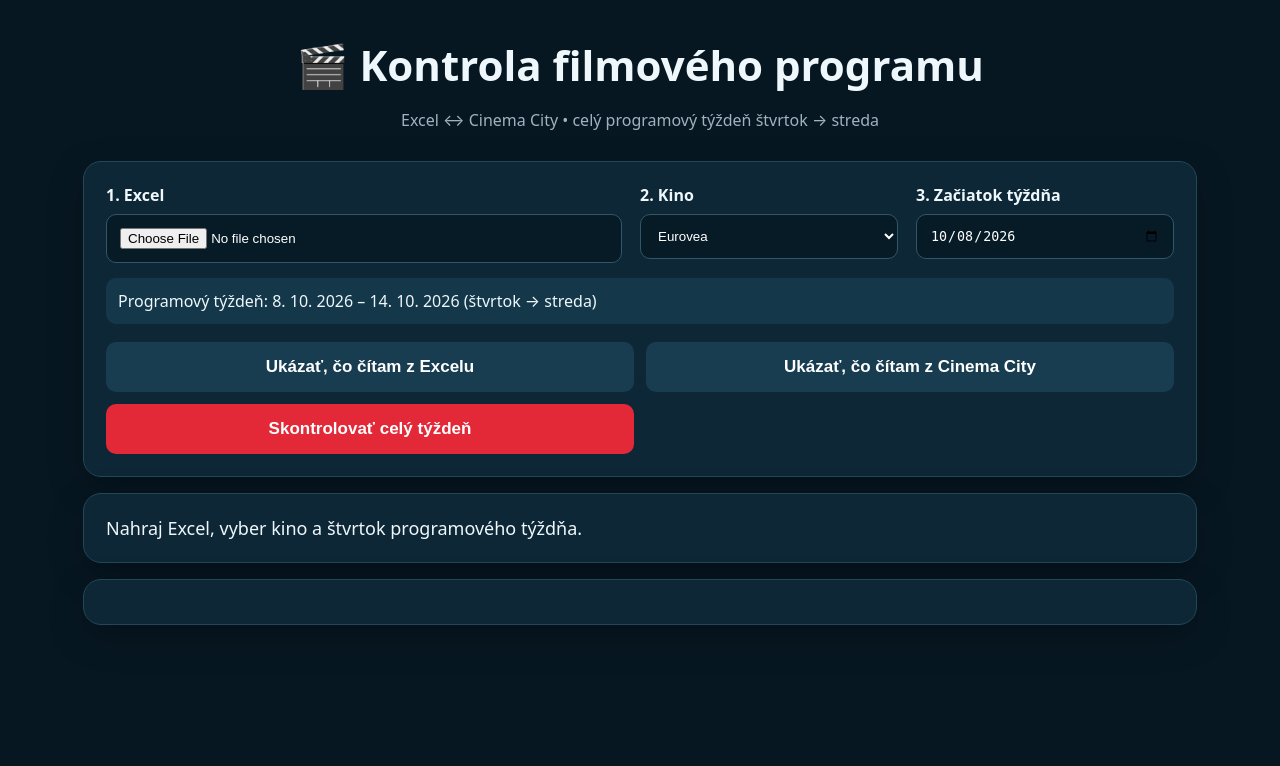
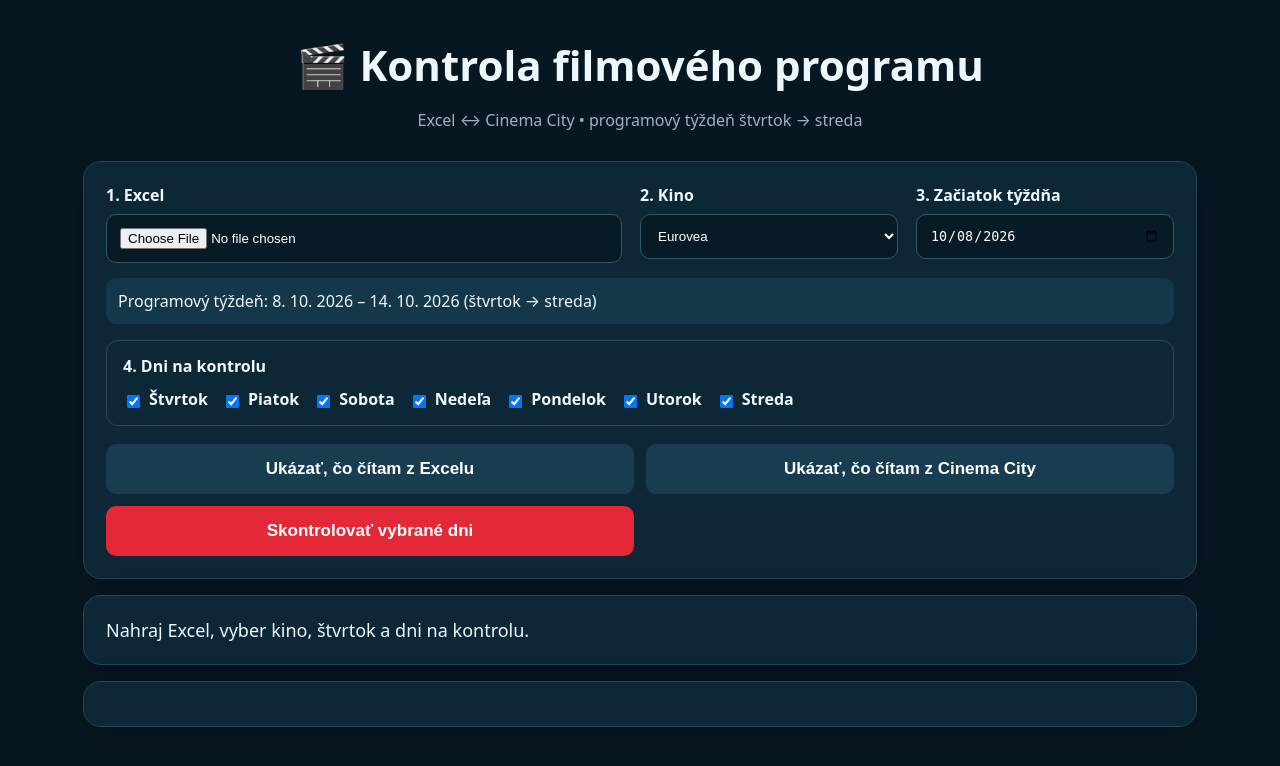
Before and after one commit to sima482/cinema_program_checker, a Flask app: page / in a window 1280 px wide. Shown: the top 766 px of the page. Run offline with Flask 3, Linux system fonts and the light colour scheme.

Commit message:
Add files via upload

```diff
--- a/app.py
+++ b/app.py
@@ -5,7 +5,7 @@ from io import BytesIO
 import os, re, unicodedata, requests
 
 app = Flask(__name__)
-BUILD_VERSION = 'V26'
+BUILD_VERSION = 'V27'
 
 # Current Cinema City SK cinema identifiers.
 CINEMAS = {
@@ -967,7 +967,7 @@ def check_day():
                 errors.append({'type': 'attribute', 'expected': compact_show(e), 'web': compact_show(w)})
             if not structured_original_language_match(e, w):
                 errors.append({'type': 'original_language', 'expected': compact_show(e), 'web': compact_show(w)})
-            if not structured_localization_match(e, w):
+            if not version_match(e.get('version',''), w.get('version','')):
                 errors.append({'type': 'version', 'expected': compact_show(e), 'web': compact_show(w)})
         for i, w in enumerate(web):
             if i not in used:
@@ -1030,7 +1030,7 @@ def check():
                 errors.append({'type': 'attribute', 'expected': e, 'web': w})
             if not structured_original_language_match(e, w):
                 errors.append({'type': 'original_language', 'expected': e, 'web': w})
-            if not structured_localization_match(e, w):
+            if not version_match(e.get('version',''), w.get('version','')):
                 errors.append({'type': 'version', 'expected': e, 'web': w})
 
         for i, w in enumerate(web):
--- a/static/app.js
+++ b/static/app.js
@@ -23,10 +23,21 @@ start.onchange=upd;upd();
 function form(){let f=$('#excel').files[0];if(!f)throw Error('Najprv nahraj Excel.');let d=new Date(start.value+'T12:00:00');if(d.getDay()!=4)throw Error('Začiatok programového týždňa musí byť štvrtok.');let fd=new FormData();fd.append('excel',f);fd.append('cinema',$('#cinema').value);fd.append('start',start.value);return fd}
 function esc(s){return String(s??'').replace(/[&<>"']/g,c=>({'&':'&amp;','<':'&lt;','>':'&gt;','"':'&quot;',"'":'&#039;'}[c]))}
 const names=['štvrtok','piatok','sobota','nedeľa','pondelok','utorok','streda'];
+function selectedDayIndices(){return [...document.querySelectorAll('.day-check:checked')].map(x=>Number(x.value)).sort((a,b)=>a-b)}
+function installDaySelector(){
+  if(document.querySelector('#day-selector')) return;
+  const box=document.createElement('div'); box.id='day-selector';
+  box.style.cssText='margin-top:14px;padding:14px 16px;border:1px solid #285269;border-radius:12px;background:#0e2d3c';
+  box.innerHTML=`<div style="font-weight:800;margin-bottom:9px">4. Dni na kontrolu</div><div style="display:flex;gap:14px;flex-wrap:wrap">${names.map((n,i)=>`<label style="display:flex;align-items:center;gap:6px;cursor:pointer"><input class="day-check" type="checkbox" value="${i}" checked> ${n}</label>`).join('')}</div><div class="small" style="margin-top:7px;opacity:.8">Označ iba dni, ktoré chceš kontrolovať.</div>`;
+  range.insertAdjacentElement('afterend',box);
+  const go=$('#go'); if(go) go.textContent='Skontrolovať vybrané dni';
+}
+installDaySelector();
+function chosenDays(){const x=selectedDayIndices();if(!x.length)throw Error('Vyber aspoň jeden deň na kontrolu.');return x}
 function dayISO(i){let d=new Date(start.value+'T12:00:00');d.setDate(d.getDate()+i);return d.toISOString().slice(0,10)}
-function showProgress(prefix,i){status.className='status';status.innerHTML=`⏳ ${esc(prefix)} <b>${names[i]} ${fmt(new Date(dayISO(i)+'T12:00:00'))}</b>… <span class="small">(${i+1}/7)</span>`}
-function table(rows, hall=true){return `<div class="tablewrap"><table><thead><tr><th>Dátum</th><th>Čas</th><th>Film</th>${hall?'<th>Sála</th>':''}<th>Atribút</th><th>Pôvodný jazyk</th><th>Verzia</th></tr></thead><tbody>${rows.map(x=>`<tr><td>${esc(x.date)}</td><td>${esc(x.time)}</td><td>${esc(x.film)}</td>${hall?`<td>${esc(x.hall)}</td>`:''}<td>${esc(x.attribute)}</td><td>${esc(prettyLanguage(x.original_language))}</td><td>${esc(prettyVersion(x.version))}</td></tr>`).join('')}</tbody></table></div>`}
-function errorHtml(x){let e=x.expected,w=x.web,t=x.type==='missing'?'Chýba na webe':x.type==='extra'?'Na webe navyše':x.type==='time'?'Nesedí čas':x.type==='hall'?'Nesedí sála':x.type==='attribute'?'Nesedí atribút':x.type==='original_language'?'Nesedí pôvodný jazyk':'Nesedí dabing/titulky';let a=e||w;if(x.type==='time')return `<div class="err"><b>${t}</b> — ${esc(a.date)} • ${esc(a.film)}<div class="small">Excel: <b>${esc(e.time)}</b> • sála ${esc(e.hall)}<br>Cinema City: <b>${esc(w.time)}</b> • sála ${esc(w.hall)}</div></div>`;if(x.type==='original_language')return `<div class="err"><b>${t}</b> — ${esc(a.date)} • ${esc(a.time)} • ${esc(a.film)}<div class="small">Excel: <b>${esc(prettyLanguage(e?.original_language))}</b><br>Web: <b>${esc(prettyLanguage(w?.original_language))}</b></div></div>`;return `<div class="err"><b>${t}</b> — ${esc(a.date)} • ${esc(a.time)} • ${esc(a.film)}<div class="small">${e?`Excel: sála ${esc(e.hall)} | ${esc(e.attribute)} | ${esc(prettyVersion(e.version))}`:''}${w?`<br>Web: sála ${esc(w.hall)} | ${esc(w.attribute)} | ${esc(prettyVersion(w.version))}`:''}</div></div>`}
-$('#preview').onclick=async()=>{try{results.innerHTML='';status.className='status';status.textContent='Čítam Excel…';let r=await fetch('/api/preview',{method:'POST',body:form()}),j=await r.json();if(!j.ok)throw Error(j.error);let rows=[];for(let i=0;i<7;i++){showProgress('Spracúvam Excel:',i);rows.push(...j.expected.filter(x=>x.date===dayISO(i)));await new Promise(res=>setTimeout(res,90));}status.className='status ok';status.innerHTML=`🟢 Z Excelu som našla <b>${j.count}</b> predstavení.`;results.innerHTML=table(rows,true)}catch(e){status.className='status bad';status.textContent='⚠️ '+e.message}}
-$('#webpreview').onclick=async()=>{try{results.innerHTML='';let all=[],byDay={},expectedByDay={};for(let i=0;i<7;i++){showProgress('Načítavam Cinema City:',i);let fd=form();fd.append('day_index',String(i));let r=await fetch('/api/web-preview-day',{method:'POST',body:fd});let j=await r.json();if(!j.ok)throw Error(j.error);all.push(...(j.web||[]));byDay[j.day]=j.count||0;expectedByDay[j.day]=j.expected_count||0;}let days=Object.keys(expectedByDay).sort().map(d=>`${d}: web ${byDay[d]||0} / Excel ${expectedByDay[d]||0}`).join(' • ');status.className='status ok';status.innerHTML=`🟢 Diagnostika dokončená. Z Cinema City som prečítala <b>${all.length}</b> predstavení.<div class="small">${esc(days)}</div>`;results.innerHTML=table(all,true)}catch(e){status.className='status bad';status.textContent='⚠️ '+e.message}}
-$('#go').onclick=async()=>{try{results.innerHTML='';let errors=[],totalE=0,totalW=0;for(let i=0;i<7;i++){showProgress('Kontrolujem:',i);let fd=form();fd.append('day_index',String(i));let r=await fetch('/api/check-day',{method:'POST',body:fd});let j=await r.json();if(!j.ok)throw Error(j.error);totalE+=j.expected||0;totalW+=j.web||0;errors.push(...(j.errors||[]));window.__build=j.build||window.__build||'';}status.className='status '+(errors.length?'bad':'ok');status.innerHTML=errors.length?`🔴 Nájdených <b>${errors.length}</b> rozdielov. Excel: ${totalE}, web: ${totalW}. <span class="small">${window.__build||''}</span>`:`🟢 Program je správne nahodený. Skontrolovaných ${totalE} predstavení. <span class="small">${window.__build||''}</span>`;results.innerHTML=errors.map(errorHtml).join('')}catch(e){status.className='status bad';status.textContent='⚠️ Kontrola nebola vykonaná: '+e.message}}
+function showProgress(prefix,i,pos,total){status.className='status';status.innerHTML=`⏳ ${esc(prefix)} <b>${names[i]} ${fmt(new Date(dayISO(i)+'T12:00:00'))}</b>… <span class="small">(${pos}/${total})</span>`}
+function table(rows, hall=true){return `<div class="tablewrap"><table><thead><tr><th>Dátum</th><th>Čas</th><th>Film</th>${hall?'<th>Sála</th>':''}<th>Atribút</th><th>Pôvodný jazyk</th><th>Verzia</th></tr></thead><tbody>${rows.map(x=>`<tr><td>${esc(x.date)}</td><td>${esc(x.time)}</td><td>${esc(x.film)}</td>${hall?`<td>${esc(x.hall)}</td>`:''}<td>${esc(x.attribute)}</td><td>${esc(prettyLanguage(x.original_language))}</td><td>${esc(x.version)}</td></tr>`).join('')}</tbody></table></div>`}
+function errorHtml(x){let e=x.expected,w=x.web,t=x.type==='missing'?'Chýba na webe':x.type==='extra'?'Na webe navyše':x.type==='time'?'Nesedí čas':x.type==='hall'?'Nesedí sála':x.type==='attribute'?'Nesedí atribút':x.type==='original_language'?'Nesedí pôvodný jazyk':'Nesedí dabing/titulky';let a=e||w;if(x.type==='time')return `<div class="err"><b>${t}</b> — ${esc(a.date)} • ${esc(a.film)}<div class="small">Excel: <b>${esc(e.time)}</b> • sála ${esc(e.hall)}<br>Cinema City: <b>${esc(w.time)}</b> • sála ${esc(w.hall)}</div></div>`;if(x.type==='original_language')return `<div class="err"><b>${t}</b> — ${esc(a.date)} • ${esc(a.time)} • ${esc(a.film)}<div class="small">Excel: <b>${esc(prettyLanguage(e?.original_language))}</b><br>Web: <b>${esc(prettyLanguage(w?.original_language))}</b></div></div>`;return `<div class="err"><b>${t}</b> — ${esc(a.date)} • ${esc(a.time)} • ${esc(a.film)}<div class="small">${e?`Excel: sála ${esc(e.hall)} | ${esc(e.attribute)} | ${esc(e.version)}`:''}${w?`<br>Web: sála ${esc(w.hall)} | ${esc(w.attribute)} | ${esc(prettyVersion(w.version))}`:''}</div></div>`}
+$('#preview').onclick=async()=>{try{results.innerHTML='';status.className='status';status.textContent='Čítam Excel…';let r=await fetch('/api/preview',{method:'POST',body:form()}),j=await r.json();if(!j.ok)throw Error(j.error);let rows=[],days=chosenDays();for(let p=0;p<days.length;p++){let i=days[p];showProgress('Spracúvam Excel:',i,p+1,days.length);rows.push(...j.expected.filter(x=>x.date===dayISO(i)));await new Promise(res=>setTimeout(res,90));}status.className='status ok';status.innerHTML=`🟢 Z Excelu som pre vybrané dni našla <b>${rows.length}</b> predstavení.`;results.innerHTML=table(rows,true)}catch(e){status.className='status bad';status.textContent='⚠️ '+e.message}}
+$('#webpreview').onclick=async()=>{try{results.innerHTML='';let all=[],byDay={},expectedByDay={},days=chosenDays();for(let p=0;p<days.length;p++){let i=days[p];showProgress('Načítavam Cinema City:',i,p+1,days.length);let fd=form();fd.append('day_index',String(i));let r=await fetch('/api/web-preview-day',{method:'POST',body:fd});let j=await r.json();if(!j.ok)throw Error(j.error);all.push(...(j.web||[]));byDay[j.day]=j.count||0;expectedByDay[j.day]=j.expected_count||0;}let summary=Object.keys(expectedByDay).sort().map(d=>`${d}: web ${byDay[d]||0} / Excel ${expectedByDay[d]||0}`).join(' • ');status.className='status ok';status.innerHTML=`🟢 Diagnostika dokončená. Z Cinema City som pre vybrané dni prečítala <b>${all.length}</b> predstavení.<div class="small">${esc(summary)}</div>`;results.innerHTML=table(all,true)}catch(e){status.className='status bad';status.textContent='⚠️ '+e.message}}
+$('#go').onclick=async()=>{try{results.innerHTML='';let errors=[],totalE=0,totalW=0,days=chosenDays();for(let p=0;p<days.length;p++){let i=days[p];showProgress('Kontrolujem:',i,p+1,days.length);let fd=form();fd.append('day_index',String(i));let r=await fetch('/api/check-day',{method:'POST',body:fd});let j=await r.json();if(!j.ok)throw Error(j.error);totalE+=j.expected||0;totalW+=j.web||0;errors.push(...(j.errors||[]));window.__build=j.build||window.__build||'';}status.className='status '+(errors.length?'bad':'ok');status.innerHTML=errors.length?`🔴 Nájdených <b>${errors.length}</b> rozdielov. Excel: ${totalE}, web: ${totalW}. <span class="small">${window.__build||''}</span>`:`🟢 Program je správne nahodený. Skontrolovaných ${totalE} predstavení vo vybraných dňoch. <span class="small">${window.__build||''}</span>`;results.innerHTML=errors.map(errorHtml).join('')}catch(e){status.className='status bad';status.textContent='⚠️ Kontrola nebola vykonaná: '+e.message}}
--- a/templates/index.html
+++ b/templates/index.html
@@ -9,7 +9,7 @@
 <body>
 <main>
   <h1>🎬 Kontrola filmového programu</h1>
-  <p class="lead">Excel ↔ Cinema City • celý programový týždeň štvrtok → streda</p>
+  <p class="lead">Excel ↔ Cinema City • programový týždeň štvrtok → streda</p>
   <section>
     <div class="grid">
       <label>1. Excel
@@ -23,15 +23,27 @@
       </label>
     </div>
     <div id="range" class="range"></div>
+    <div id="day-selector" style="margin:16px 0;padding:14px 16px;border:1px solid rgba(255,255,255,.14);border-radius:12px">
+      <div style="font-weight:800;margin-bottom:10px">4. Dni na kontrolu</div>
+      <div style="display:flex;gap:14px;flex-wrap:wrap">
+        <label style="display:flex;align-items:center;gap:6px"><input class="day-check" type="checkbox" value="0" checked> Štvrtok</label>
+        <label style="display:flex;align-items:center;gap:6px"><input class="day-check" type="checkbox" value="1" checked> Piatok</label>
+        <label style="display:flex;align-items:center;gap:6px"><input class="day-check" type="checkbox" value="2" checked> Sobota</label>
+        <label style="display:flex;align-items:center;gap:6px"><input class="day-check" type="checkbox" value="3" checked> Nedeľa</label>
+        <label style="display:flex;align-items:center;gap:6px"><input class="day-check" type="checkbox" value="4" checked> Pondelok</label>
+        <label style="display:flex;align-items:center;gap:6px"><input class="day-check" type="checkbox" value="5" checked> Utorok</label>
+        <label style="display:flex;align-items:center;gap:6px"><input class="day-check" type="checkbox" value="6" checked> Streda</label>
+      </div>
+    </div>
     <div class="actions">
       <button id="preview" class="secondary">Ukázať, čo čítam z Excelu</button>
       <button id="webpreview" class="secondary">Ukázať, čo čítam z Cinema City</button>
-      <button id="go">Skontrolovať celý týždeň</button>
+      <button id="go">Skontrolovať vybrané dni</button>
     </div>
   </section>
-  <section id="status" class="status">Nahraj Excel, vyber kino a štvrtok programového týždňa.</section>
+  <section id="status" class="status">Nahraj Excel, vyber kino, štvrtok a dni na kontrolu.</section>
   <section id="results" class="results"></section>
 </main>
-<script src="/static/app.js"></script>
+<script src="/static/app.js?v=27"></script>
 </body>
 </html>
```
